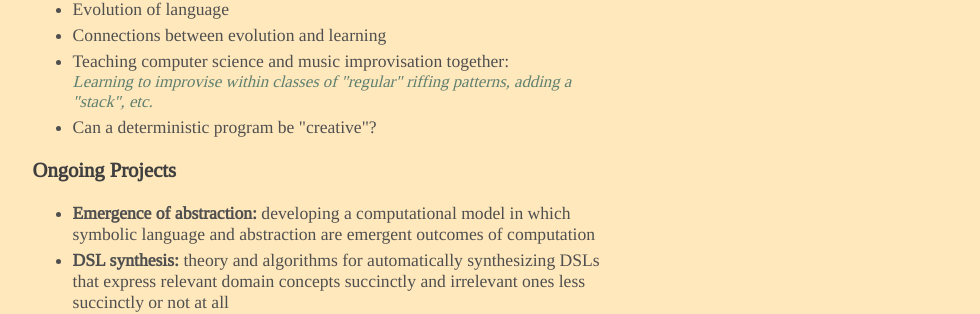
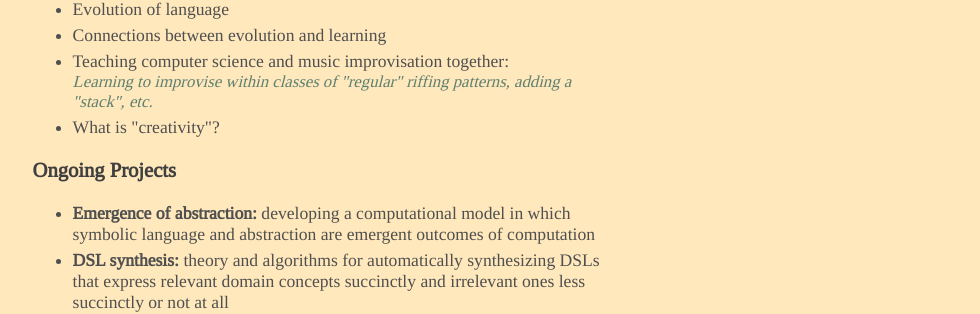
Before and after one commit to paulkrog/paulkrog.github.io, a Jekyll site: the page built from index.md, in a window 1280 px wide. Shown: the part 502-816 px from the top of the page, without its empty margins (141-1121 px from the left). Built offline with Jekyll 4.4.1, drawn with Linux system fonts in a browser that asks for light colours; our own code applies the rules of GitHub Pages for plain Markdown files.

Commit message:
creativity

```diff
--- a/index.md
+++ b/index.md
@@ -49,7 +49,7 @@ below.
 <p class="subtext"><i>Learning to improvise within classes of
 "regular" riffing patterns, adding a "stack", etc. </i></p>
 </li>
-<li>Can a deterministic program be "creative"?
+<li>What is "creativity"?
 <!-- <p class="subtext"><i>What kinds of programs can have this property?</i></p> -->
 </li>
 </ul>
```
